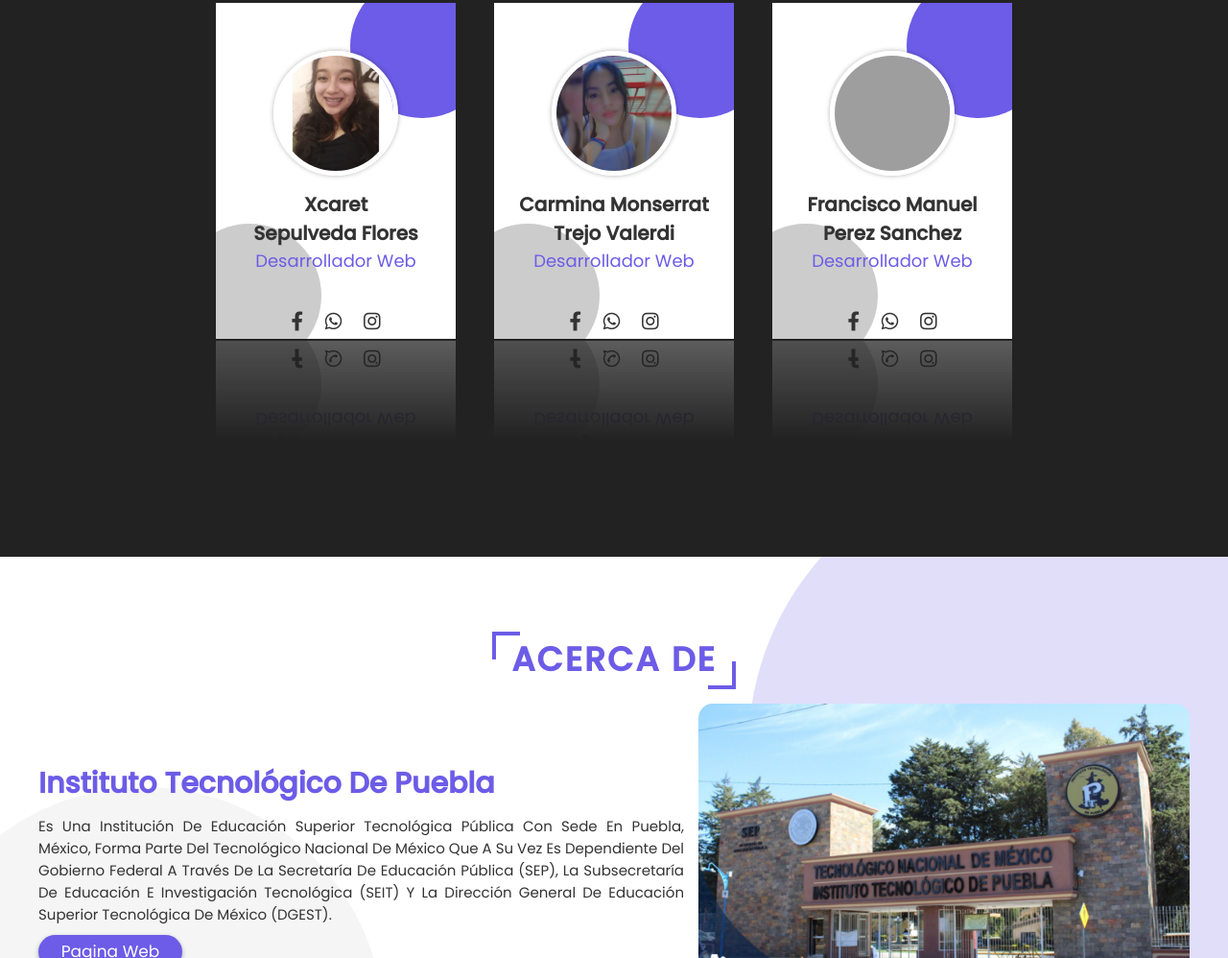
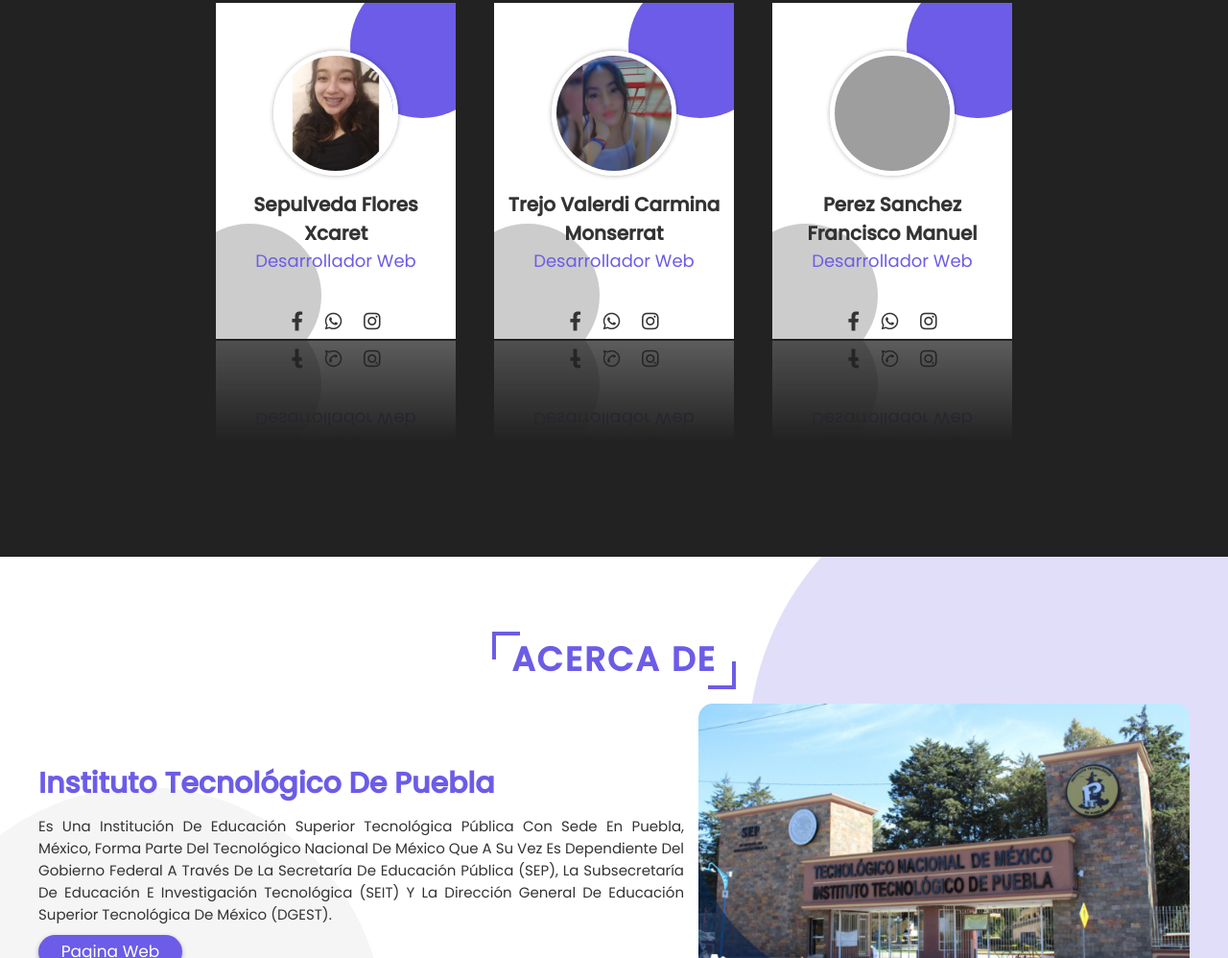
Before and after one commit to pfranciscomanuel/TimeLine, a plain HTML site: page index.html in a window 1280 px wide. Shown: the part 1020-2018 px from the top of the page at 96% size. Drawn offline with nearby package versions, Linux system fonts and the light colour scheme; grey boxes are pictures that could not be loaded.

Commit message:
Cambio de nombres en presentación

```diff
--- a/index.html
+++ b/index.html
@@ -75,7 +75,7 @@
                     <img src="images/Xca.jpg" alt="">
                 </div>
                 <div class="info">
-                    <h3>Xcaret <br> Sepulveda Flores</h3>
+                    <h3>Sepulveda Flores <br> Xcaret</h3>
                     <span>Desarrollador Web</span>
                     <div class="icons">
                         <a href="https://www.facebook.com/XcaretSepulveda" class="fab fa-facebook-f"></a>
@@ -90,7 +90,7 @@
                     <img src="images/monse.jpg" alt="">
                 </div>
                 <div class="info">
-                    <h3>Carmina Monserrat Trejo Valerdi</h3>
+                    <h3>Trejo Valerdi Carmina Monserrat</h3>
                     <span>Desarrollador Web</span>
                     <div class="icons">
                         <a href="https://www.facebook.com/monse.valerdi" class="fab fa-facebook-f"></a>
@@ -105,7 +105,7 @@
                     <img src="images/fran.jpg" alt="">
                 </div>
                 <div class="info">
-                    <h3>Francisco Manuel <br> Perez Sanchez</h3>
+                    <h3>Perez Sanchez <br> Francisco Manuel</h3>
                     <span>Desarrollador Web</span>
                     <div class="icons">
                         <a href="https://www.facebook.com/pfranciscomanuel/" class="fab fa-facebook-f"></a>
```
